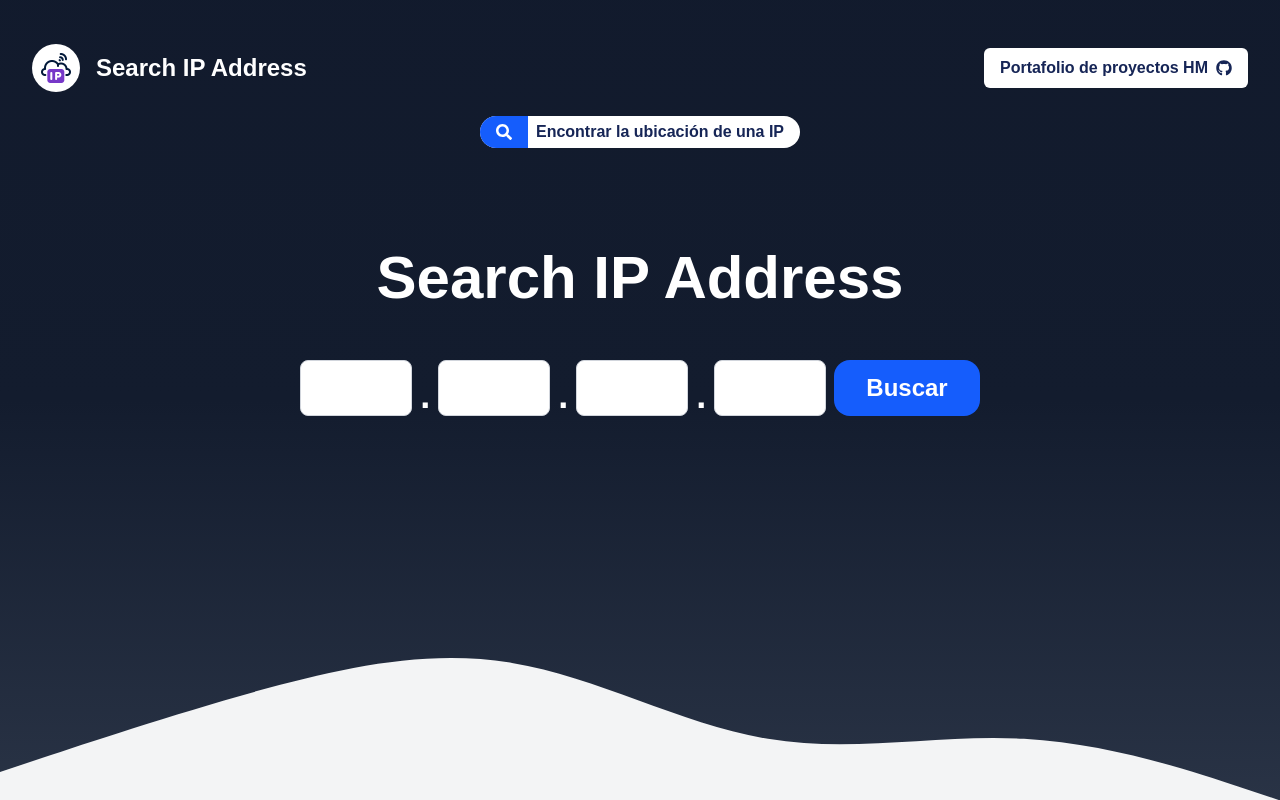
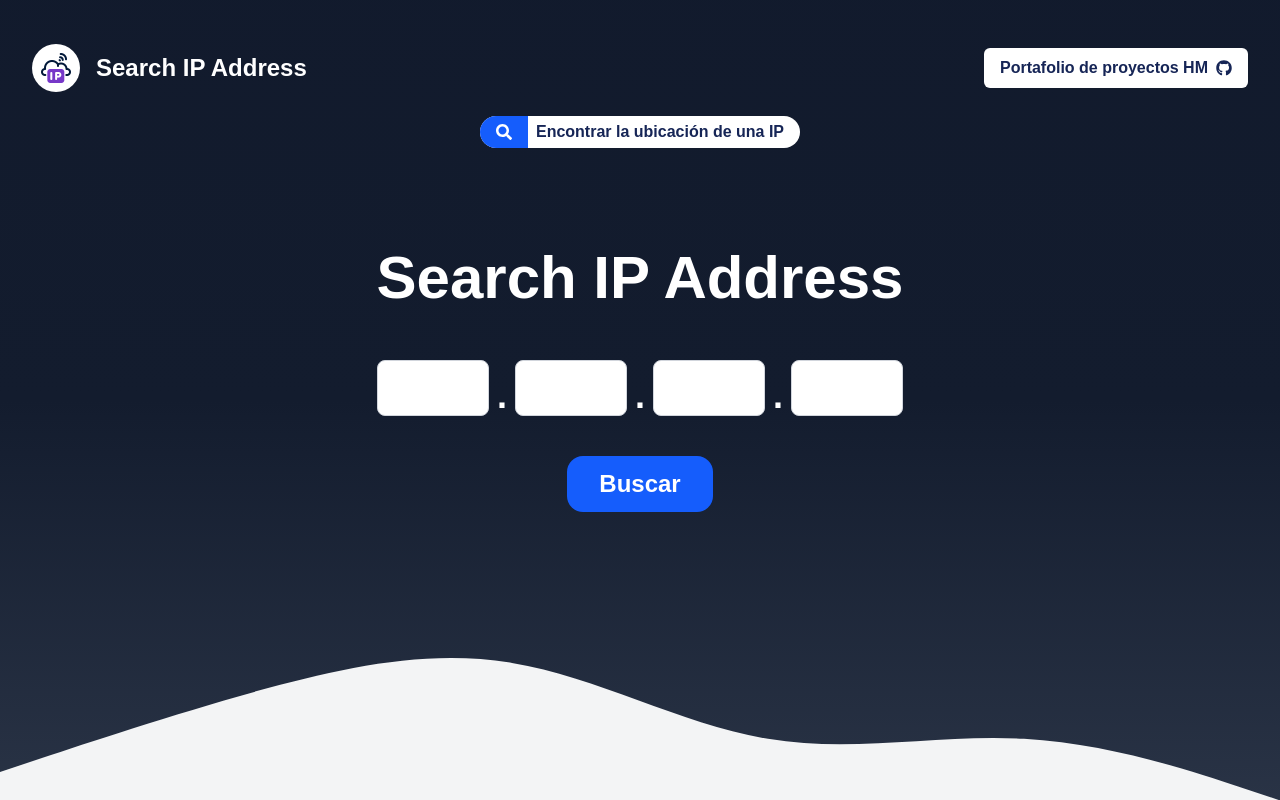
Before and after one commit to EnriqueHM31/api-ip-localization, a React (Vite) app: page / in a window 1280 px wide. Built offline with nearby package versions, Linux system fonts and the light colour scheme; no server answers.

Commit message:
Refactor App component and update IpVerificationCode to FormIpAddress. Replaced static IP search display with Etiqueta component and integrated SectionHero and FondoWave for improved layout and aesthetics. Enhanced form submission handling in FormIpAddress.

```diff
--- a/src/App.tsx
+++ b/src/App.tsx
@@ -1,32 +1,20 @@
-import IpVerificationCode from "./components/IpAddress"
 import NavBar from "./components/NavBar"
-import { FaSearch } from "react-icons/fa"
+import SectionHero from "./components/SectionHero"
+import FondoWave from "./components/FondoWave"
+import Etiqueta from "./components/Etiqueta"
+import { FaSearch } from "react-icons/fa";
 
 function App() {
 
   return (
     <div className="w-full min-h-screen animated-bg flex pt-10 flex-col relative">
       <NavBar />
-      <div className="bg-white text-blue-950 font-bold rounded-2xl flex items-center gap-2 pe-4 max-w-fit mx-auto mt-5">
-        <div className="bg-blue-600 text-white px-4 py-2 rounded-tl-2xl rounded-bl-2xl">
-          <FaSearch />
-        </div>
-        <p>Encontrar la ubicación de una IP</p>
-      </div>
 
-      <section className="flex flex-col items-center justify-center py-5 gap-8">
+      <Etiqueta text="Encontrar la ubicación de una IP" icon={<FaSearch />} />
 
-        <h1 className="text-white text-6xl font-bold mt-20">Search IP Address</h1>
+      <SectionHero />
 
-        <div className="flex items-center flex-col gap-5 w-full max-w-4xl">
-          <IpVerificationCode />
-        </div>
-      </section>
-      <div className="absolute bottom-0 flex items-end w-full h-full pointer-events-none">
-        <svg xmlns="http://www.w3.org/2000/svg" viewBox="0 0 1440 320" >
-          <path fill="#f3f4f5" fill-opacity="1" d="M0,288L48,272C96,256,192,224,288,197.3C384,171,480,149,576,165.3C672,181,768,235,864,250.7C960,267,1056,245,1152,250.7C1248,256,1344,288,1392,304L1440,320L1440,320L1392,320C1344,320,1248,320,1152,320C1056,320,960,320,864,320C768,320,672,320,576,320C480,320,384,320,288,320C192,320,96,320,48,320L0,320Z"></path>
-        </svg>
-      </div>
+      <FondoWave />
     </div>
   )
 }
--- a/src/components/IpAddress.tsx
+++ b/src/components/IpAddress.tsx
@@ -1,7 +1,7 @@
-import { useRef, useState, type KeyboardEvent } from "react";
+import { useRef, useState, type FormEvent, type KeyboardEvent } from "react";
 const apiKey = import.meta.env.VITE_KEY_API_IP;
 const URL_PETICION = `https://api.ipgeolocation.io/v2/ipgeo?apiKey=${apiKey}&ip=`
-export default function IpVerificationCode() {
+export default function FormIpAddress() {
     const [values, setValues] = useState(["", "", "", ""]);
     const inputsRef = useRef<(HTMLInputElement | null)[]>([]);
 
@@ -26,7 +26,8 @@ export default function IpVerificationCode() {
         }
     };
 
-    function obtenerLocalizacionIP(ip: string) {
+    function obtenerLocalizacionIP(event: FormEvent<HTMLFormElement>, ip: string) {
+        event.preventDefault();
         return fetch(URL_PETICION + ip)
             .then((response) => response.json())
             .then((data) => {
@@ -41,7 +42,9 @@ export default function IpVerificationCode() {
     const ipValue = values.join(".");
 
     return (
-        <div className="flex gap-2 justify-end my-5">
+        <form className="flex items-center flex-col gap-5 w-full max-w-4xl" onSubmit={(e) => obtenerLocalizacionIP(e, ipValue)}>
+
+            <div className="flex gap-2 justify-end my-5 ">
                 {values.map((val, index) => (
                     <div key={index} className="flex items-center gap-2">
                         <input
@@ -50,6 +53,7 @@ export default function IpVerificationCode() {
                             }}
                             type="text"
                             inputMode="numeric"
+                            id={`input-${index}`}
                             maxLength={3}
                             value={val}
                             onChange={(e) => handleChange(index, e.target.value)}
@@ -65,8 +69,9 @@ export default function IpVerificationCode() {
                     </div>
                 ))}
 
+            </div>
             <input type="hidden" value={ipValue} />
-            <button className="bg-blue-600 cursor-pointer text-white px-8 py-3 rounded-2xl font-bold text-2xl" onClick={() => obtenerLocalizacionIP(ipValue)}>Buscar</button>
-        </div>
+            <button type="submit" className="bg-blue-600 cursor-pointer text-white px-8 py-3 rounded-2xl font-bold text-2xl" >Buscar</button>
+        </form>
     );
 }
```
Lines whose indentation alone changed are shown as unchanged.
